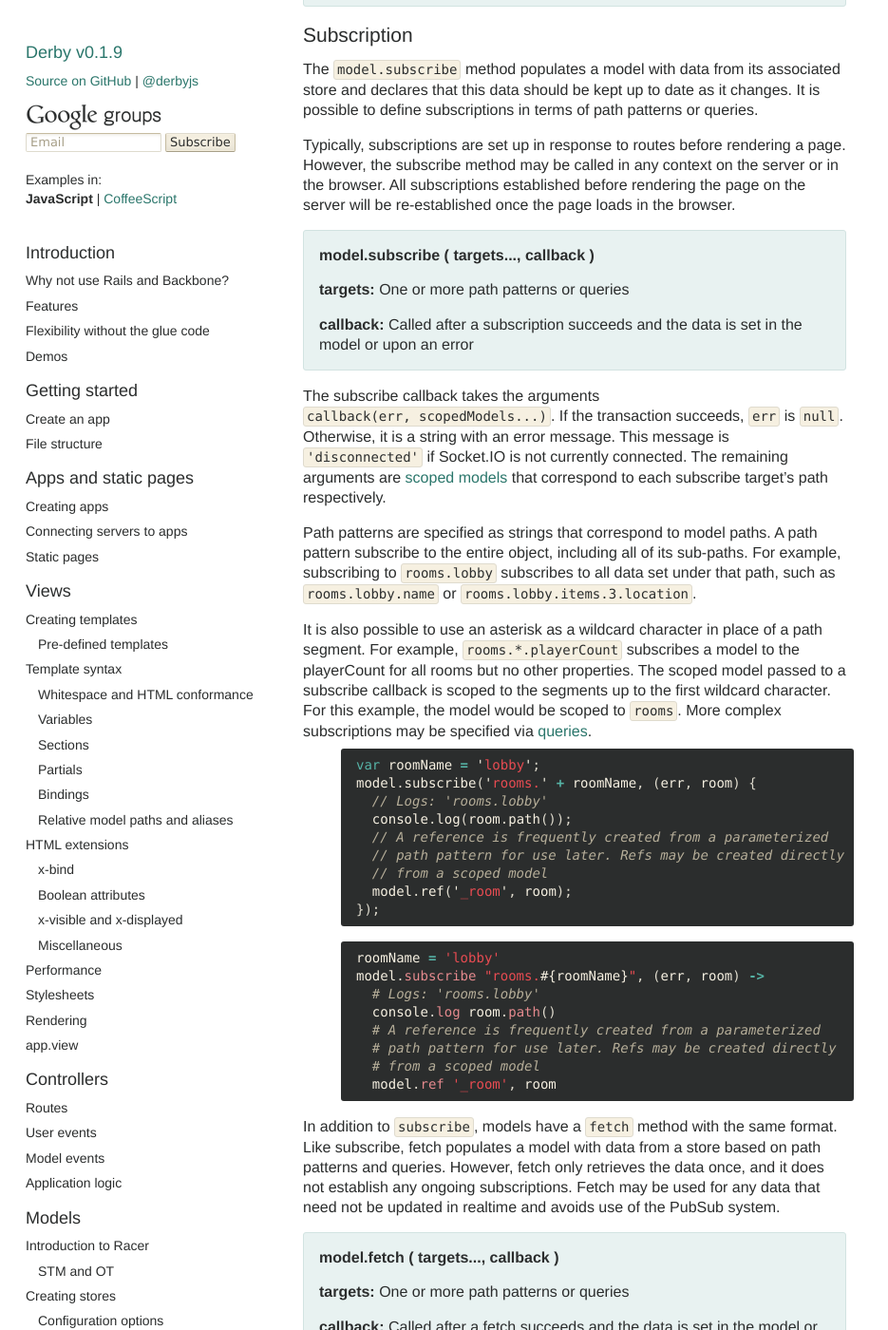
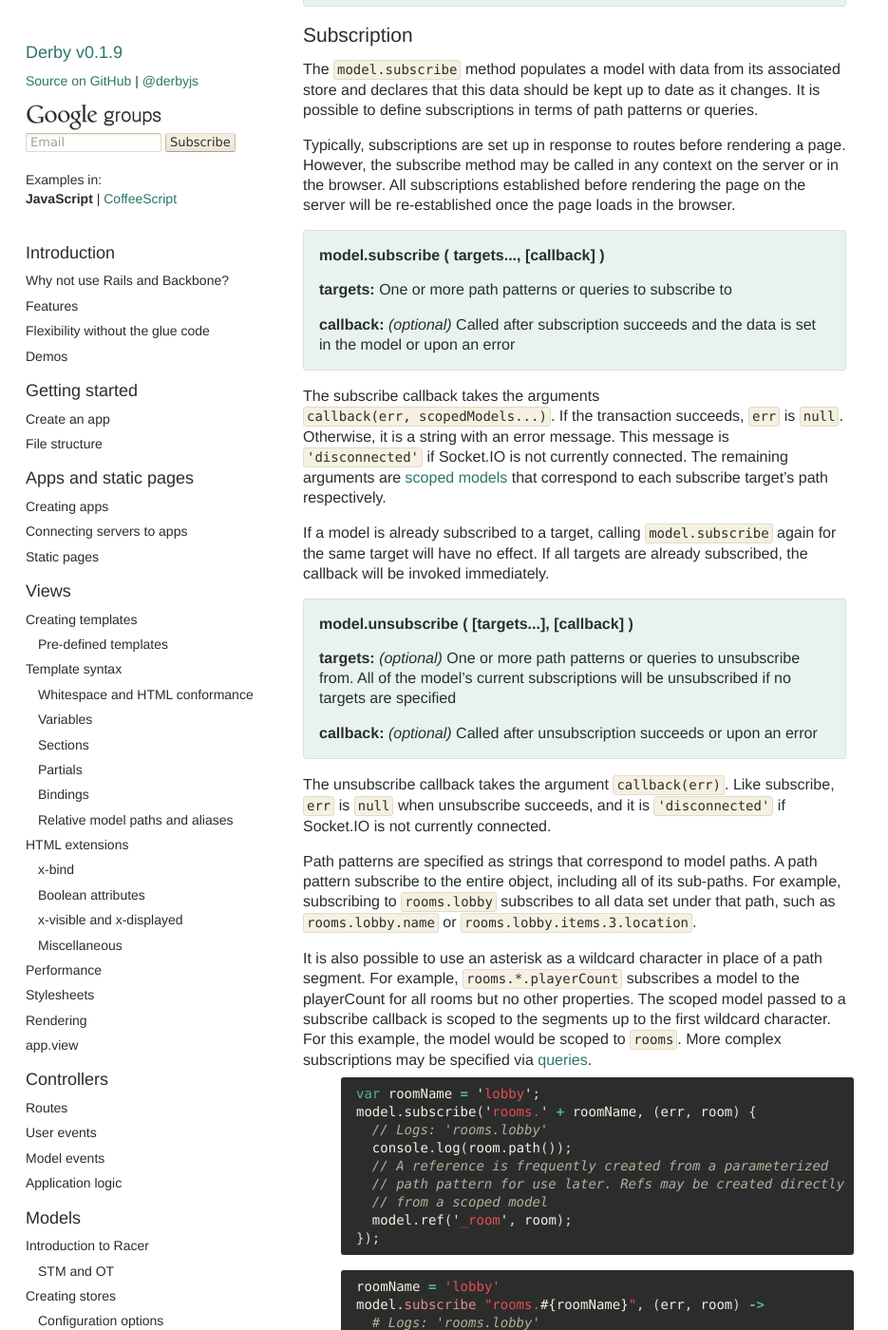
Before and after one commit to derbyjs/derby, a Jekyll site: the page built from index.md, in a window 1280 px wide and 1400 px high, scrolled down 31680 px. Shown: the whole window at 95% size, without its empty margins (0-935 px from the left). Built offline with Jekyll 4.4.1, drawn with Linux system fonts in a browser that asks for light colours.

Commit message:
document unsubscribe

```diff
--- a/index.md
+++ b/index.md
@@ -1246,13 +1246,23 @@ The `model.subscribe` method populates a model with data from its associated sto
 
 Typically, subscriptions are set up in response to routes before rendering a page. However, the subscribe method may be called in any context on the server or in the browser. All subscriptions established before rendering the page on the server will be re-established once the page loads in the browser.
 
-> ### model.subscribe` ( targets..., callback )`
->
-> **targets:** One or more path patterns or queries
->
-> **callback:** Called after a subscription succeeds and the data is set in the model or upon an error
+> ### model.subscribe` ( targets..., [callback] )`
+>
+> **targets:** One or more path patterns or queries to subscribe to
+>
+> **callback:** *(optional)* Called after subscription succeeds and the data is set in the model or upon an error
 
 The subscribe callback takes the arguments `callback(err, scopedModels...)`. If the transaction succeeds, `err` is `null`. Otherwise, it is a string with an error message. This message is `'disconnected'` if Socket.IO is not currently connected. The remaining arguments are [scoped models](#scoped_models) that correspond to each subscribe target's path respectively.
+
+If a model is already subscribed to a target, calling `model.subscribe` again for the same target will have no effect. If all targets are already subscribed, the callback will be invoked immediately.
+
+> ### model.unsubscribe` ( [targets...], [callback] )`
+>
+> **targets:** *(optional)* One or more path patterns or queries to unsubscribe from. All of the model's current subscriptions will be unsubscribed if no targets are specified
+>
+> **callback:** *(optional)* Called after unsubscription succeeds or upon an error
+
+The unsubscribe callback takes the argument `callback(err)`. Like subscribe, `err` is `null` when unsubscribe succeeds, and it is `'disconnected'` if Socket.IO is not currently connected.
 
 Path patterns are specified as strings that correspond to model paths. A path pattern subscribe to the entire object, including all of its sub-paths. For example, subscribing to `rooms.lobby` subscribes to all data set under that path, such as `rooms.lobby.name` or `rooms.lobby.items.3.location`.
 
```
